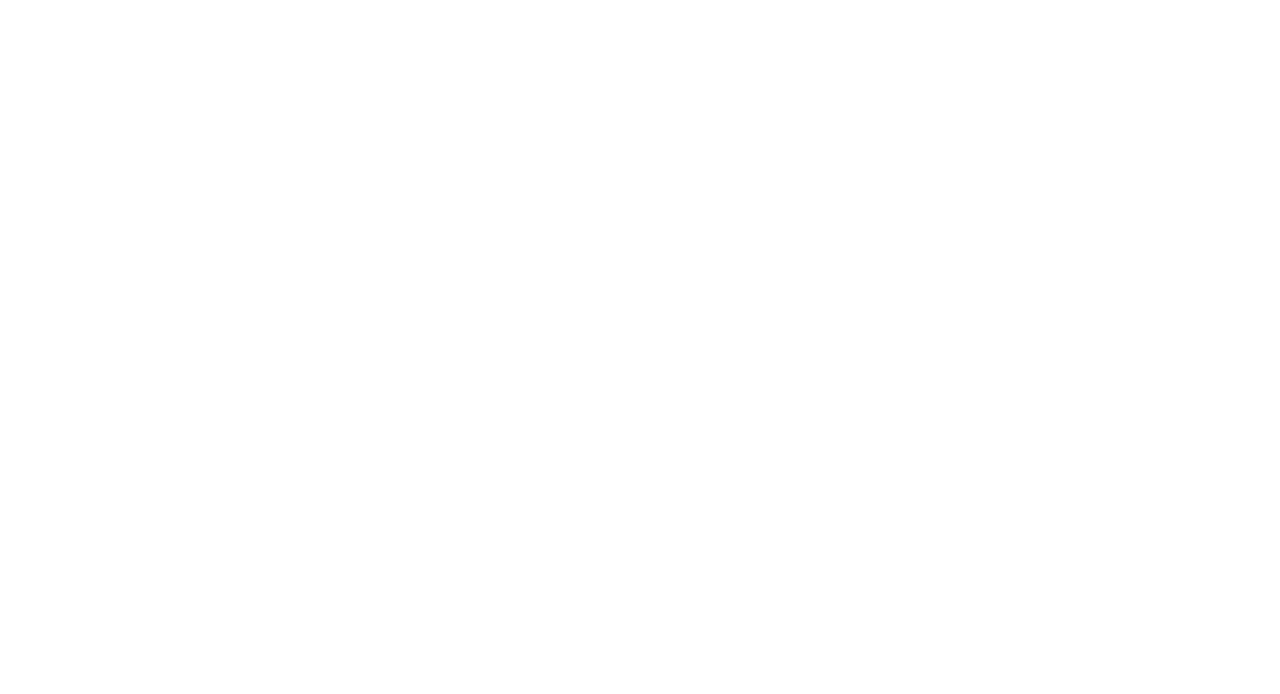
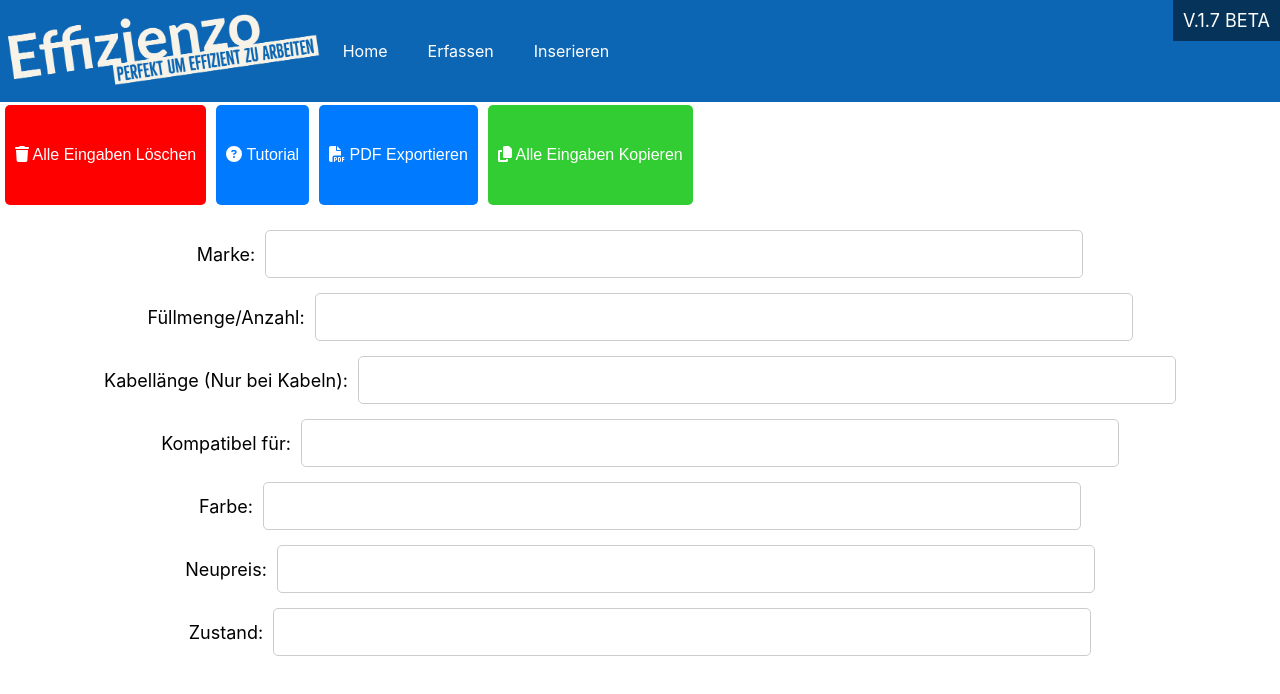
Before and after one commit to tibl2004/Effizienzo, a React (Create React App) app: page /druckerzubehoer in a window 1280 px wide. Before the commit this address had no page. Shown: the top 694 px of the page. Built offline with nearby package versions, Linux system fonts and the light colour scheme.

Commit message:
added druckerzubehoer

```diff
--- a/src/App.js
+++ b/src/App.js
@@ -14,6 +14,7 @@
 import Briefmarken from './InserierenVorlagen/Briefmarken';
 import DVDBluRayPlayer from './InserierenVorlagen/DVDBlueRayPlayer';
 import Buecher from './InserierenVorlagen/Buecher';
+import Druckerzubehoer from './InserierenVorlagen/Druckerzubehoer';
 
 function Navigation() {
   return <Navbar />;
@@ -110,7 +111,7 @@
                 <Drucker />
               </>
             }
-          />
+          />*/}
           <Route
             path="/druckerzubehoer"
             element={
@@ -119,7 +120,7 @@
                 <Druckerzubehoer />
               </>
             }
-          /> */}
+          />
           <Route
             path="/dvd"
             element={
--- a/src/AuswahlKategorie/AuswahlKategorie.jsx
+++ b/src/AuswahlKategorie/AuswahlKategorie.jsx
@@ -81,10 +81,12 @@
         icon={faPrint}
         title="Drucker"
       />
+      <Link to="/druckerzubehoer">
       <Box
         icon={faMicrochip}
         title="Druckerzubehör"
       />
+      </Link>
       <Link to="/dvd">
       <Box
         icon={faCompactDisc}
--- a/src/InserierenVorlagen/Druckerzubehoer.jsx
+++ b/src/InserierenVorlagen/Druckerzubehoer.jsx
@@ -0,0 +1,147 @@
+import React, { useState, useRef } from 'react';
+import { FontAwesomeIcon } from '@fortawesome/react-fontawesome';
+import { faTrash, faTimes, faQuestionCircle, faFilePdf, faCopy } from '@fortawesome/free-solid-svg-icons';
+import jsPDF from 'jspdf';
+import '../Erfassen/Erfassen.scss';
+
+function Druckerzubehoer() {
+  const [data, setData] = useState({
+    "Marke": '',
+    "Füllmenge/Anzahl": '',
+    "Kabellänge (Nur bei Kabeln)": '', // Nur bei Kabeln
+    "Kompatibel für": '',
+    "Farbe": '',
+    "Neupreis": '', // Falls bekannt
+    "Zustand": '',
+  });
+
+  const [copiedData, setCopiedData] = useState('');
+  const [isOverlayVisible, setIsOverlayVisible] = useState(false);
+
+  const pdfRef = useRef();
+
+  const toggleOverlay = () => {
+    setIsOverlayVisible(!isOverlayVisible);
+  };
+
+  const closeOverlay = () => {
+    setIsOverlayVisible(false);
+  };
+
+  const handleClearAll = () => {
+    setData({
+      "Marke": '',
+      "Füllmenge/Anzahl": '',
+      "Kabellänge (Nur bei Kabeln)": '',
+      "Kompatibel für": '',
+      "Farbe": '',
+      "Neupreis": '',
+      "Zustand": '',
+    });
+    setCopiedData('');
+  };
+
+  const handleExportToPDF = () => {
+    const doc = new jsPDF();
+    let yPos = 20;
+
+    Object.entries(data).forEach(([label, value]) => {
+      doc.text(20, yPos, `${label}: ${value}`);
+      yPos += 10;
+    });
+
+    doc.text(
+      20,
+      yPos + 20,
+      "Werbetext und Beschreibung\n\nZustand: Projekt Restwert Schönbühl\nÖffnungszeiten: Montag - Freitag 08:00 - 12:00 Uhr und 13:00 - 16:30 Uhr"
+    );
+
+    doc.save('exported-data.pdf');
+  };
+
+  const handleInputChange = (label, value) => {
+    setData((prevData) => ({
+      ...prevData,
+      [label]: value,
+    }));
+  };
+
+  const handleCopyAll = () => {
+    let text = '';
+    Object.entries(data).forEach(([label, value]) => {
+      text += `${label}: ${value}\n`;
+    });
+
+    text += "Werbetext und Beschreibung\n\n Projekt Restwert Schönbühl\nÖffnungszeiten: Montag - Freitag 08:00 - 12:00 Uhr und 13:00 - 16:30 Uhr";
+
+    try {
+      const textArea = document.createElement('textarea');
+      textArea.value = text;
+      document.body.appendChild(textArea);
+      textArea.select();
+      document.execCommand('copy');
+      document.body.removeChild(textArea);
+
+      setCopiedData(text);
+    } catch (error) {
+      console.error('Kopieren fehlgeschlagen:', error);
+    }
+  };
+
+  return (
+    <div className="App">
+      <div className='button-container'>
+        <button
+          onClick={handleClearAll}
+          style={{
+            backgroundColor: 'red',
+            color: 'white',
+          }}
+        >
+          <span className="trash-icon">
+            <FontAwesomeIcon icon={faTrash} /> Alle Eingaben Löschen
+          </span>
+        </button>
+        <button onClick={toggleOverlay} className="question-button">
+          <FontAwesomeIcon icon={faQuestionCircle} /> Tutorial
+        </button>
+        <button onClick={handleExportToPDF} className="export-button">
+          <FontAwesomeIcon icon={faFilePdf} /> PDF Exportieren
+        </button>
+        <button
+          onClick={handleCopyAll}
+          style={{
+            backgroundColor: 'limegreen',
+            color: 'white',
+          }}
+        >
+          <FontAwesomeIcon icon={faCopy} /> Alle Eingaben Kopieren
+        </button>
+        {isOverlayVisible && (
+          <div className="overlay">
+            <button className="close-button" onClick={closeOverlay}>
+              <FontAwesomeIcon icon={faTimes} />
+            </button>
+            {/* Hier den Inhalt des Overlays platzieren */}
+            Hier kommt das Tutorial hin. Es folgt beim nächsten Update. ...
+          </div>
+        )}
+      </div>
+
+      <div className="input-container">
+        {Object.entries(data).map(([label, value]) => (
+          <div key={label} className="input-field">
+            <label style={{ fontSize: '18px', marginRight: '10px' }}>{label}:</label>
+            <input
+              type="text"
+              value={value}
+              onChange={(e) => handleInputChange(label, e.target.value)}
+            />
+          </div>
+        ))}
+      </div>
+    </div>
+  );
+}
+
+export default Druckerzubehoer;
```
